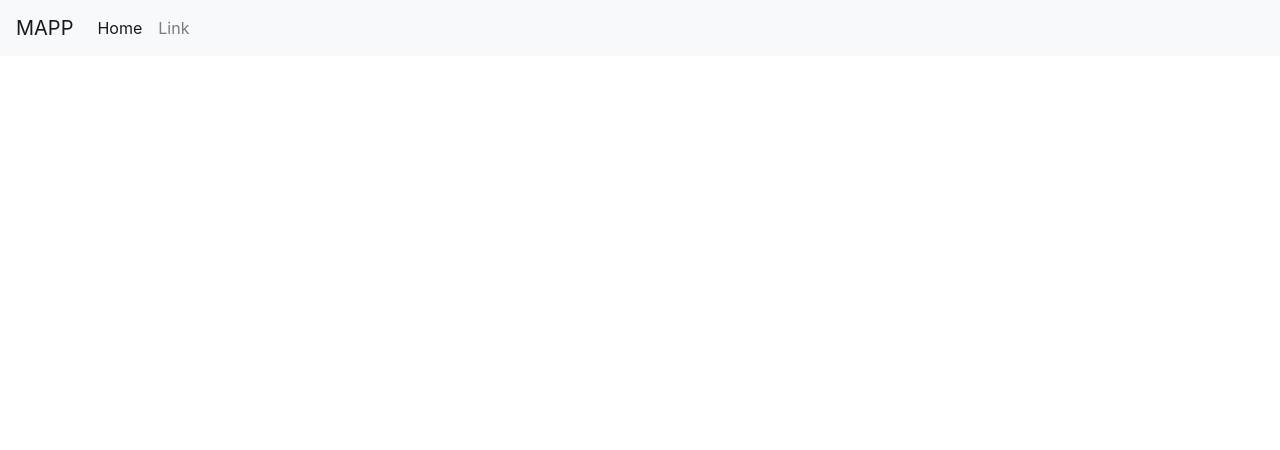
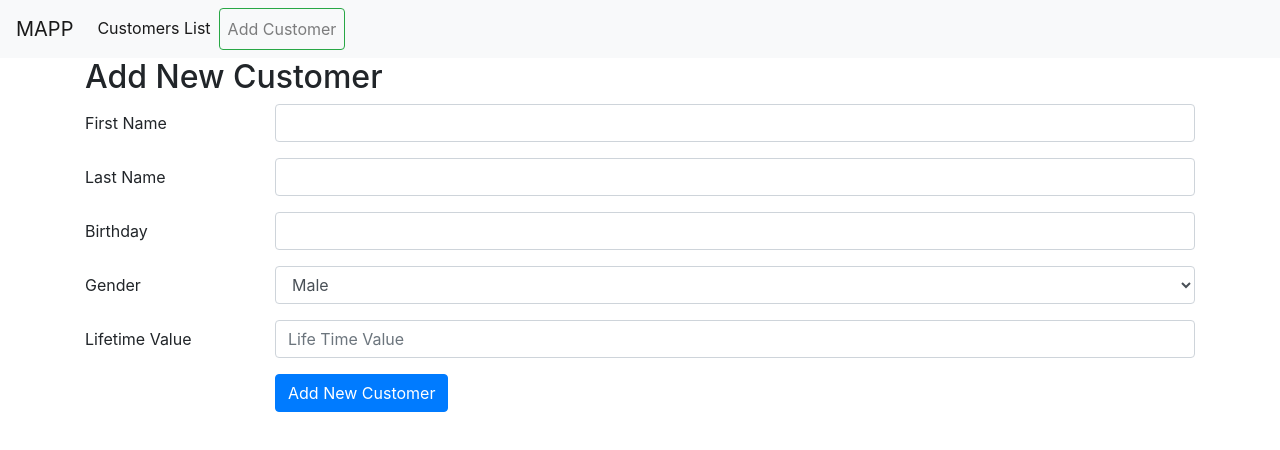
Before and after one commit to azizoid/mapp, a React (Create React App) app: page /customers/add in a window 1280 px wide. Shown: the top 450 px of the page. Built offline with nearby package versions, Linux system fonts and the light colour scheme.

Commit message:
add/edit pages

```diff
--- a/src/App.tsx
+++ b/src/App.tsx
@@ -1,21 +1,25 @@
-import React from "react";
+import React, { createContext } from "react";
 import { Switch, Route } from "react-router-dom";
 
 import Navbar from "./components/navbar.component";
-import Overview from "./pages/overview.page";
-import Details from "./pages/details.page";
+import CustomersList from "./pages/customers-list.page";
+import AddCustomer from "./pages/add-customer.page";
+import EditCustomer from "./pages/edit-customer.page";
 
 function App() {
+  const customersStore = createContext([]);
+
   return (
     <div className="App">
       <Navbar />
       <div className="container">
         <Switch>
-          <Route path="/overview" component={Overview} />
+          <Route path="/customers" component={CustomersList} exact={true} />
+          <Route path="/customers/add" component={AddCustomer} />
           <Route
-            path="/details/:id"
+            path="/customer/:id"
             render={(q) => {
-              return <Details id={Number(q.match.params.id)} />;
+              return <EditCustomer id={Number(q.match.params.id)} />;
             }}
           />
         </Switch>
--- a/src/components/customers-list.component.tsx
+++ b/src/components/customers-list.component.tsx
@@ -20,12 +20,13 @@ interface ICustomersList {
 
 const CustomersList: React.FC<ICustomersList> = ({ customers }) => {
   console.log(customers);
+
+  const onClickDelete = (id: number): void => {
+    window.confirm("Are you sure");
+    console.log(id);
+  };
   return (
     <div>
-      <Link to="/customers/add" className="btn btn-success">
-        Add Customer
-      </Link>
-      <hr />
       <table className="table table-striped">
         <tbody>
           {customers.map((customer, index) => (
@@ -38,14 +39,17 @@ const CustomersList: React.FC<ICustomersList> = ({ customers }) => {
               <td>{customer.lastContact}</td>
               <td>{customer.customerLifetimeValue}</td>
               <td>
-                <Link to="/" className="edit">
+                <Link to={`/customer/${customer.customerID}`} className="edit">
                   edit
                 </Link>
               </td>
               <td>
-                <Link to="/" className="delete btn btn-sm btn-danger">
+                <button
+                  className="delete btn btn-sm btn-danger"
+                  onClick={() => onClickDelete(customer.customerID)}
+                >
                   x
-                </Link>
+                </button>
               </td>
             </tr>
           ))}
--- a/src/components/navbar.component.tsx
+++ b/src/components/navbar.component.tsx
@@ -22,13 +22,16 @@ const Navbar = () => {
       <div className="collapse navbar-collapse" id="navbarSupportedContent">
         <ul className="navbar-nav mr-auto">
           <li className="nav-item active">
-            <Link className="nav-link" to="/">
-              Home <span className="sr-only">(current)</span>
+            <Link className="nav-link" to="/customers">
+              Customers List <span className="sr-only">(current)</span>
             </Link>
           </li>
           <li className="nav-item">
-            <Link className="nav-link" to="/">
-              Link
+            <Link
+              to="/customers/add"
+              className="nav-link btn btn-outline-success my-2 my-sm-0"
+            >
+              Add Customer
             </Link>
           </li>
         </ul>
--- /dev/null
+++ b/src/pages/add-customer.page.tsx
@@ -0,0 +1,68 @@
+import React from "react";
+
+const AddCustomer = () => {
+  // const onAddClick = () => {};
+  return (
+    <form>
+      <h2>Add New Customer</h2>
+      <div className="form-group row">
+        <label htmlFor="firstNameInput" className="col-sm-2 col-form-label">
+          First Name
+        </label>
+        <div className="col-sm-10">
+          <input type="text" className="form-control" id="firstNameInput" />
+        </div>
+      </div>
+      <div className="form-group row">
+        <label htmlFor="lastNameInput" className="col-sm-2 col-form-label">
+          Last Name
+        </label>
+        <div className="col-sm-10">
+          <input type="text" className="form-control" id="lastNameInput" />
+        </div>
+      </div>
+      <div className="form-group row">
+        <label htmlFor="birthdayInput" className="col-sm-2 col-form-label">
+          Birthday
+        </label>
+        <div className="col-sm-10">
+          <input type="text" className="form-control" id="birthdayInput" />
+        </div>
+      </div>
+
+      <div className="form-group row">
+        <label htmlFor="genderInput" className="col-sm-2 col-form-label">
+          Gender
+        </label>
+        <div className="col-sm-10">
+          <select className="form-control" id="genderInput">
+            <option value="1">Male</option>
+            <option value="2">Female</option>
+          </select>
+        </div>
+      </div>
+      <div className="form-group row">
+        <label htmlFor="lifetimeInput" className="col-sm-2 col-form-label">
+          Lifetime Value
+        </label>
+        <div className="col-sm-10">
+          <input
+            placeholder="Life Time Value"
+            type="text"
+            className="form-control "
+            id="lifetimeInput"
+          />
+        </div>
+      </div>
+      <div className="form-group row">
+        <div className="col-sm-10 offset-sm-2">
+          <button type="submit" className="btn btn-primary">
+            Add New Customer
+          </button>
+        </div>
+      </div>
+    </form>
+  );
+};
+
+export default AddCustomer;
--- a/src/pages/overview.page.tsx
+++ b/src/pages/customers-list.page.tsx
@@ -1,12 +1,16 @@
-import React, { useEffect, useState } from "react";
+import React, { useEffect, useState, createContext } from "react";
 
 import CustomersList from "../components/customers-list.component";
 
 import database from "../assets/customers-sample.json";
 
 const Overview = () => {
+  const context = createContext(database);
+
   const [customers, setCustomers] = useState(database);
-  useEffect(() => {}, []);
+  useEffect(() => {
+    console.log(context);
+  }, []);
 
   return (
     <div>
--- /dev/null
+++ b/src/pages/edit-customer.page.tsx
@@ -0,0 +1,67 @@
+import React from "react";
+
+const EditCustomer: React.FC<{ id: number }> = ({ id }) => {
+  return (
+    <form>
+      <h2>Edit Customer</h2>
+      <div className="form-group row">
+        <label htmlFor="firstNameInput" className="col-sm-2 col-form-label">
+          First Name
+        </label>
+        <div className="col-sm-10">
+          <input type="text" className="form-control" id="firstNameInput" />
+        </div>
+      </div>
+      <div className="form-group row">
+        <label htmlFor="lastNameInput" className="col-sm-2 col-form-label">
+          Last Name
+        </label>
+        <div className="col-sm-10">
+          <input type="text" className="form-control" id="lastNameInput" />
+        </div>
+      </div>
+      <div className="form-group row">
+        <label htmlFor="birthdayInput" className="col-sm-2 col-form-label">
+          Birthday
+        </label>
+        <div className="col-sm-10">
+          <input type="text" className="form-control" id="birthdayInput" />
+        </div>
+      </div>
+
+      <div className="form-group row">
+        <label htmlFor="genderInput" className="col-sm-2 col-form-label">
+          Gender
+        </label>
+        <div className="col-sm-10">
+          <select className="form-control" id="genderInput">
+            <option value="1">Male</option>
+            <option value="2">Female</option>
+          </select>
+        </div>
+      </div>
+      <div className="form-group row">
+        <label htmlFor="lifetimeInput" className="col-sm-2 col-form-label">
+          Lifetime Value
+        </label>
+        <div className="col-sm-10">
+          <input
+            placeholder="Life Time Value"
+            type="text"
+            className="form-control "
+            id="lifetimeInput"
+          />
+        </div>
+      </div>
+      <div className="form-group row">
+        <div className="col-sm-10 offset-sm-2">
+          <button type="submit" className="btn btn-primary">
+            Add New Customer
+          </button>
+        </div>
+      </div>
+    </form>
+  );
+};
+
+export default EditCustomer;
```
Also changed, not shown: src/pages/customer.page.tsx (renamed from src/pages/details.page.tsx).
